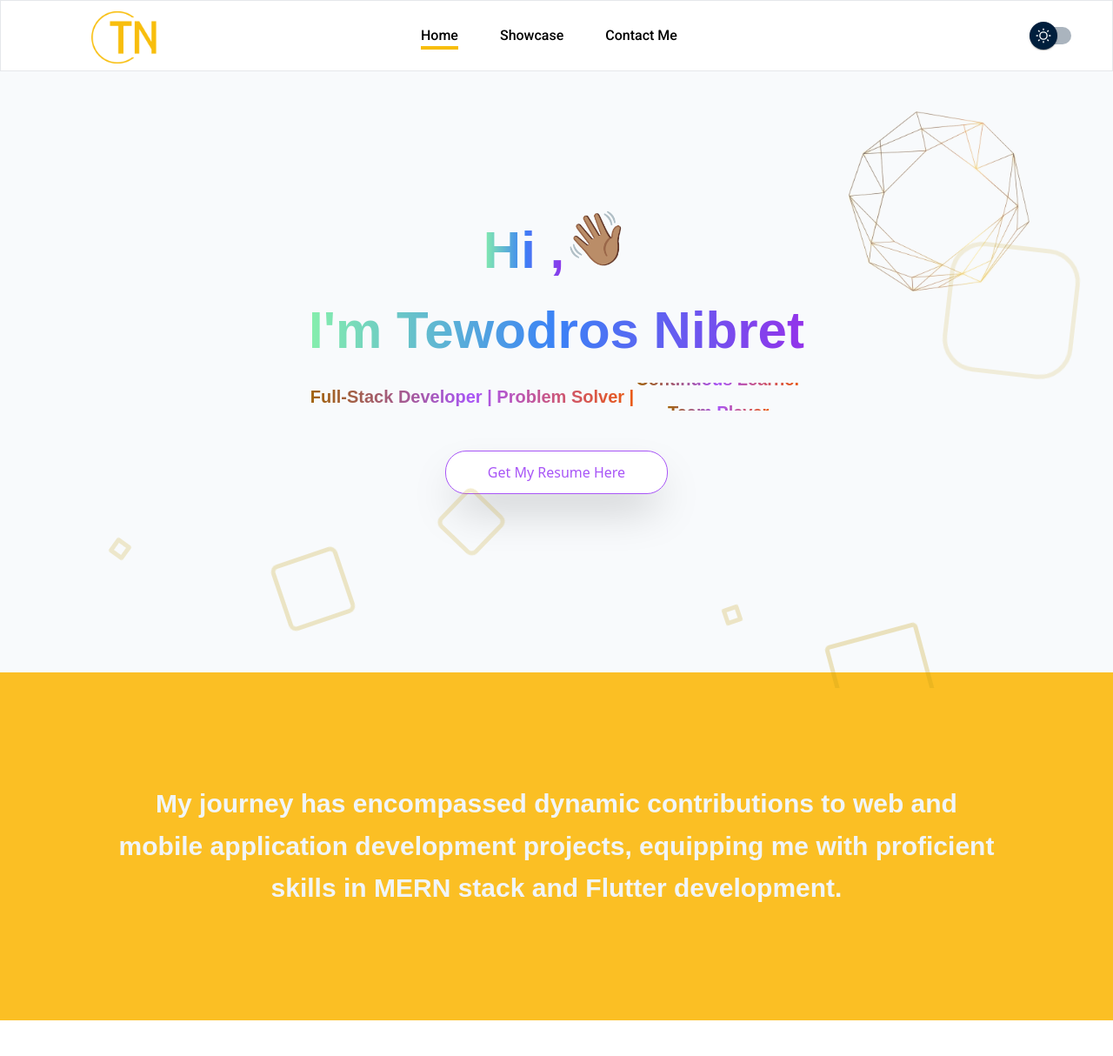
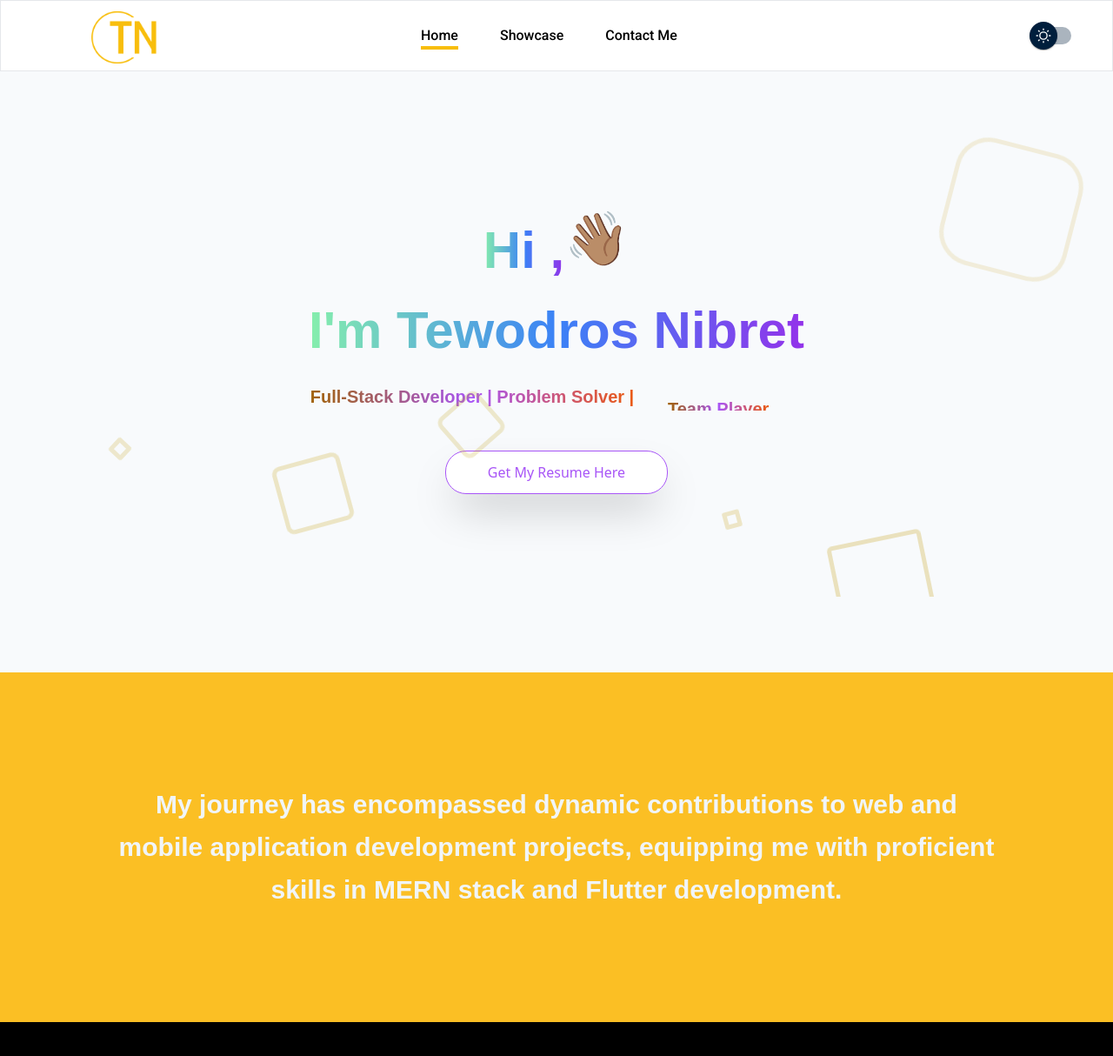
Before and after one commit to tezena/portfolio, a Next.js app: page / in a window 1280 px wide. Shown: the top 1214 px of the page at 87% size. Before the commit the page ends 1173 px from the top, so only its background shows below. Built offline with nearby package versions, Linux system fonts and the light colour scheme.

Commit message:
aos added

```diff
--- a/package.json
+++ b/package.json
@@ -14,6 +14,7 @@
     "@material-tailwind/react": "^2.1.4",
     "@mui/material": "^5.14.18",
     "@reduxjs/toolkit": "^1.9.7",
+    "aos": "^2.3.4",
     "marked": "^10.0.0",
     "next": "14.0.3",
     "react": "^18",
--- a/src/app/Components/AnimatedBackground/animates.module.css
+++ b/src/app/Components/AnimatedBackground/animates.module.css
@@ -47,7 +47,7 @@
 .area {
 	background:inherit;
 	width: 100%;
-	height: 84%;
+	height: 100%;
 	position: absolute;
 	z-index: 10;
 }
--- a/src/app/Home/Home.js
+++ b/src/app/Home/Home.js
@@ -6,7 +6,10 @@ const Home = () => {
   return (
       <div className='h-full'>
       <HeroSecion />
-      <AboutSection/>
+      <AboutSection />
+      <div className='h-[400px] bg-black'>
+
+      </div>
 
     </div>
   )
--- a/src/app/Home/components/AboutSection.js
+++ b/src/app/Home/components/AboutSection.js
@@ -1,9 +1,21 @@
-import React from 'react'
+
+import AOS from "aos";
+import "aos/dist/aos.css";
+import { useEffect } from "react";
 
 const AboutSection = () => {
+  useEffect(() => {
+    AOS.init()
+  }, []);
+
   return (
     <div className="h-[50%] bg-amber-400 flex items-center lg:p-32 lg:text-3xl text-center font-montserrat font-semibold ">
-      <h1 className="leading-relaxed text-slate-100">
+      <h1
+        data-aos="zoom-in"
+        data-aos-easing="linear"
+        data-aos-duration="2000"
+        className="leading-relaxed text-slate-100"
+      >
         My journey has encompassed dynamic contributions to web and mobile
         application development projects, equipping me with proficient skills in
         MERN stack and Flutter development.
--- a/src/app/Home/components/HeroSecion.js
+++ b/src/app/Home/components/HeroSecion.js
@@ -5,21 +5,28 @@ import { useSelector } from "react-redux/es/hooks/useSelector";
 import HeroBotton from "@/app/Components/heroBotton";
 import AnimatedBG from "../../Components/AnimatedBackground/AnimatedBG";
 import SkillText from "../../Components/animateSkillText/SkillText";
+import AOS from "aos";
+import "aos/dist/aos.css";
+import { useEffect } from "react";
 
 export default function HeroSecion() {
+  useEffect(() => {
+    AOS.init();
+  }, []);
+
   const dark_mode = useSelector((state) => state.dark_mode.value);
   const backgroundImageUrl = dark_mode ? "url(images/bg1.png)" : "";
   return (
-    <div>
+    <div data-aos="fade-up" data-aos-easing="linear" data-aos-duration="1000" className="h-full relative top-10git ">
       <AnimatedBG />
       <div className="text-start flex-col items-start lg:my-[5%] pb-2">
         <div
+          data-aos="zoom-in"
+          data-aos-easing="linear"
+          data-aos-duration="3000"
           className="flex  flex-col sm:items-center justify-between sm:p-24 pt-32 px-8 bg-cover  h-full  bg-opacity-30 z-2 w-full "
           style={{ backgroundImage: "", height: "92%" }}
         >
-          <div className="md:h-52  md:w-52  h-32 w-32 z-0  absolute  sm:right-24 right-2 top-32 opacity-60 ">
-            <img src="images/circle.png" />
-          </div>
           <div class="flex ">
             <h1 class="bg-gradient-to-r from-green-300 via-blue-500 to-purple-600 bg-clip-text text-3xl sm:text-6xl font-extrabold text-transparent  font-montserrat sm:my-4 my-2 inline">
               Hi ,
--- a/src/app/layout.js
+++ b/src/app/layout.js
@@ -1,24 +1,25 @@
+"use client";
 import { Inter } from "next/font/google";
 import "./globals.css";
 import { StickyNavbar } from "@/app/Components/NavBar";
 import { Providers } from "./GlobalRedux/provider";
 import Head from "next/head";
 
+
 const inter = Inter({ subsets: ["latin"] });
-
-export const metadata = {
-  title: "Create Next App",
-  description: "Generated by create next app",
-};
 
 export default function RootLayout({ children }) {
   return (
     <html lang="en" data-theme="winter">
       <body className="dark:bg-black bg-slate-50">
-        <Providers>
-          <StickyNavbar />
-          {children}
-        </Providers>
+        <div
+
+        >
+          <Providers>
+            <StickyNavbar />
+            {children}
+          </Providers>
+        </div>
       </body>
     </html>
   );
--- a/src/app/page.js
+++ b/src/app/page.js
@@ -4,9 +4,13 @@ import Image from "next/image";
 import { useSelector } from "react-redux/es/hooks/useSelector";
 import Home from "./Home/Home";
 
+
 export default function Main() {
+
   return (
-    <div className=" h-screen">
+    <div
+
+    >
       <Home />
     </div>
   );
```
Also changed, not shown: 1 other file (tests, documents, lock files or other folders).
